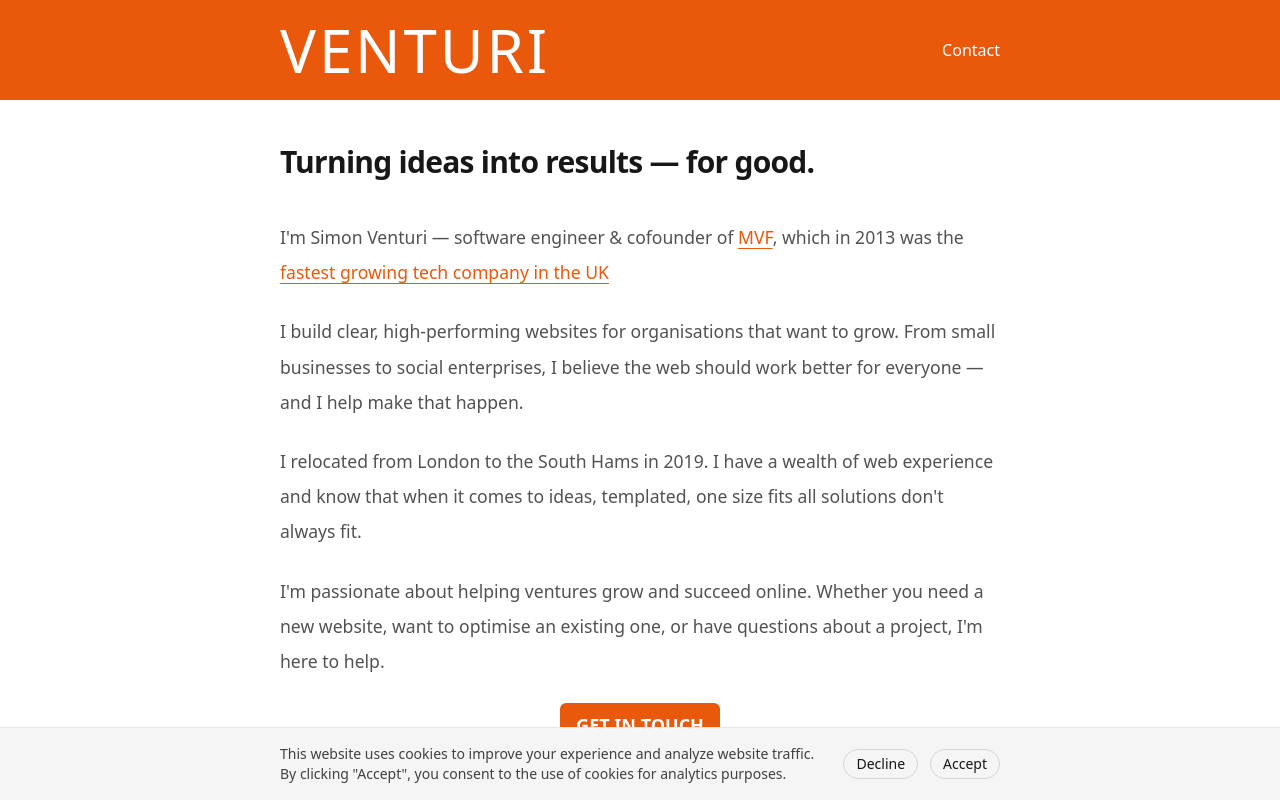
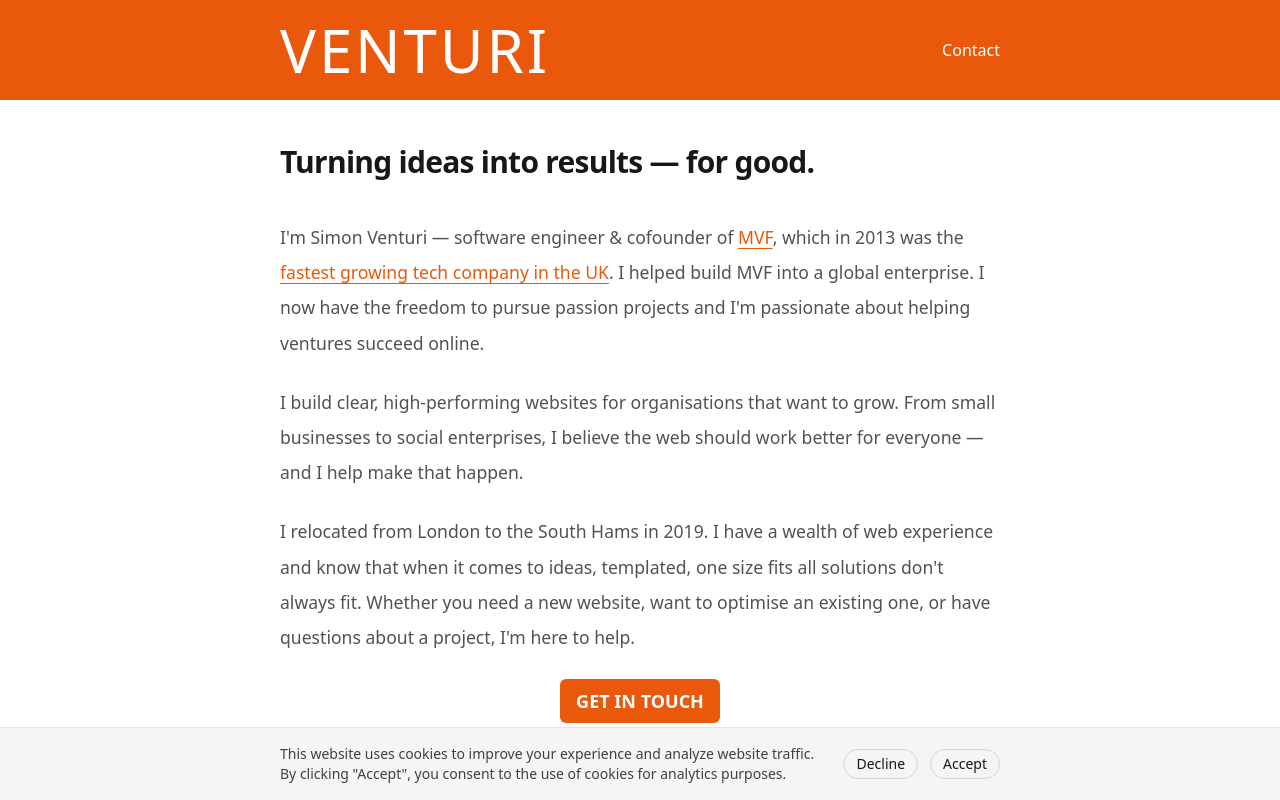
Before and after one commit to simonventuri/venturi-web-consulting, a Next.js app: page / in a window 1280 px wide. Shown: the top 800 px of the page. Built offline with nearby package versions, Linux system fonts and the light colour scheme.

Commit message:
Content tweaks. Shall we go-live? (really need a CMS).

```diff
--- a/app/page.tsx
+++ b/app/page.tsx
@@ -24,13 +24,12 @@ export default function Page() {
       <section id="intro" className="section !pt-0">
         <div className="container">
           <h1 className="h1 mb-4">Turning ideas into results — for good.</h1>
-          <p className="lead mb-6">I'm Simon Venturi &mdash; software engineer & cofounder of <a href="https://www.mvfglobal.com/" target="_blank" className="underline">MVF</a>, which in 2013 was the <a href="https://www.hiscox.co.uk/business-blog/tech-track-100-mvf-became-fastest-growing-tech-company" target="_blank" className="underline">fastest growing tech company in the UK</a></p>
+          <p className="lead mb-6">I'm Simon Venturi &mdash; software engineer & cofounder of <a href="https://www.mvfglobal.com/" target="_blank" className="underline">MVF</a>, which in 2013 was the <a href="https://www.hiscox.co.uk/business-blog/tech-track-100-mvf-became-fastest-growing-tech-company" target="_blank" className="underline">fastest growing tech company in the UK</a>. I helped build MVF into a global enterprise. I now have the freedom to pursue passion projects and I'm passionate about helping ventures succeed online. </p>
           <p className="lead mb-6">I build clear, high-performing websites for organisations that want to grow. From small businesses to social enterprises, I believe the web should work better for everyone &mdash; and I help make that happen.</p>
           <div className="flex justify-center mb-8 md:hidden">
             <a href="/contact" className="inline-flex items-center justify-center px-4 py-2 text-lg font-semibold text-white bg-orange-600 hover:bg-orange-800 transition-colors rounded-md">GET IN TOUCH</a>
           </div>
-          <p className="lead mb-6">I relocated from London to the South Hams in 2019. I have a wealth of web experience and know that when it comes to ideas, templated, one size fits all solutions don't always fit.</p>
-          <p className="lead mb-6">I'm passionate about helping ventures grow and succeed online. Whether you need a new website, want to optimise an existing one, or have questions about a project, I'm here to help. </p>
+          <p className="lead mb-6">I relocated from London to the South Hams in 2019. I have a wealth of web experience and know that when it comes to ideas, templated, one size fits all solutions don't always fit. Whether you need a new website, want to optimise an existing one, or have questions about a project, I'm here to help.</p>
           <div className="justify-center hidden md:flex">
             <a href="/contact" className="inline-flex items-center justify-center px-4 py-2 text-lg font-semibold text-white bg-orange-600 hover:bg-orange-800 transition-colors rounded-md">GET IN TOUCH</a>
           </div>
```
